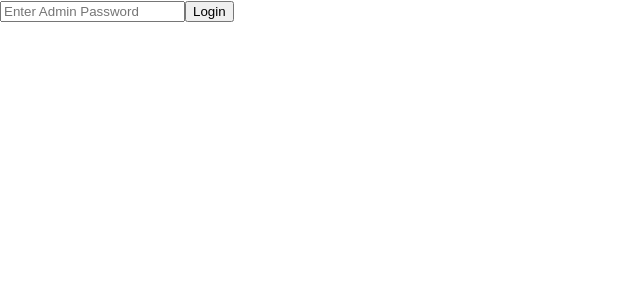
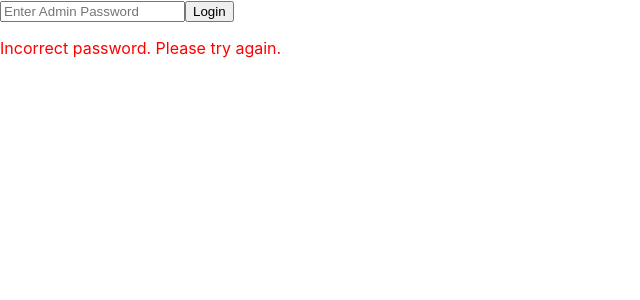
Before and after one commit to Arquemacho/DisneyRanker, a React (Create React App) app: page /admin in a window 1280 px wide. Both pictures are taken after a click on the button "Login". Shown: the top 300 px of the page, without its empty margins (0-640 px from the left). Built offline with nearby package versions, Linux system fonts and the light colour scheme.

Commit message:
More admin login attempts

```diff
--- a/src/admin/AdminLogin.js
+++ b/src/admin/AdminLogin.js
@@ -3,7 +3,7 @@ import useAuth from './useAuth';
 
 const AdminLogin = () => {
     const [password, setPassword] = useState('');
-    const { validatePassword } = useAuth();
+    const { validatePassword, error } = useAuth();
 
     const handleLogin = () => {
         validatePassword(password);
@@ -18,6 +18,7 @@ const AdminLogin = () => {
                 placeholder="Enter Admin Password"
             />
             <button onClick={handleLogin}>Login</button>
+            {error && <p style={{ color: 'red' }}>{error}</p>}
         </div>
     );
 };
--- a/src/admin/useAuth.js
+++ b/src/admin/useAuth.js
@@ -5,16 +5,20 @@ const ADMIN_PASSWORD = 'Nicocam2001.';
 
 const useAuth = () => {
     const [isAuthenticated, setIsAuthenticated] = useState(false);
+    const [error, setError] = useState('');
     const navigate = useNavigate();
 
     const validatePassword = (inputPassword) => {
         if (inputPassword === ADMIN_PASSWORD) {
             setIsAuthenticated(true);
-            navigate('/admin'); // Redirect to admin dashboard
+            navigate('/admin');
+            setError('');
+        } else {
+            setError('Incorrect password. Please try again.');
         }
     };
 
-    return { isAuthenticated, validatePassword };
+    return { isAuthenticated, validatePassword, error };
 };
 
 export default useAuth;
```
